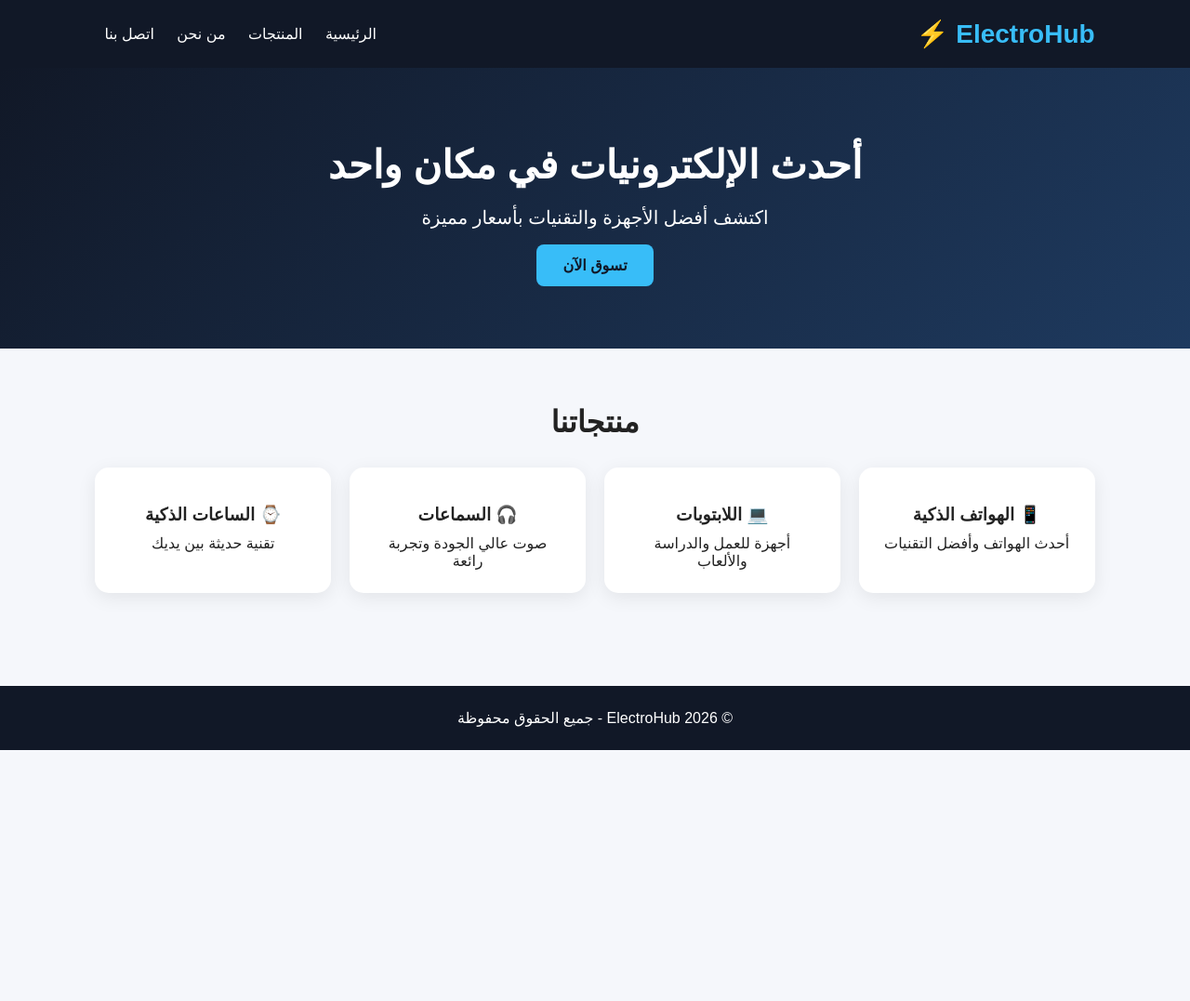
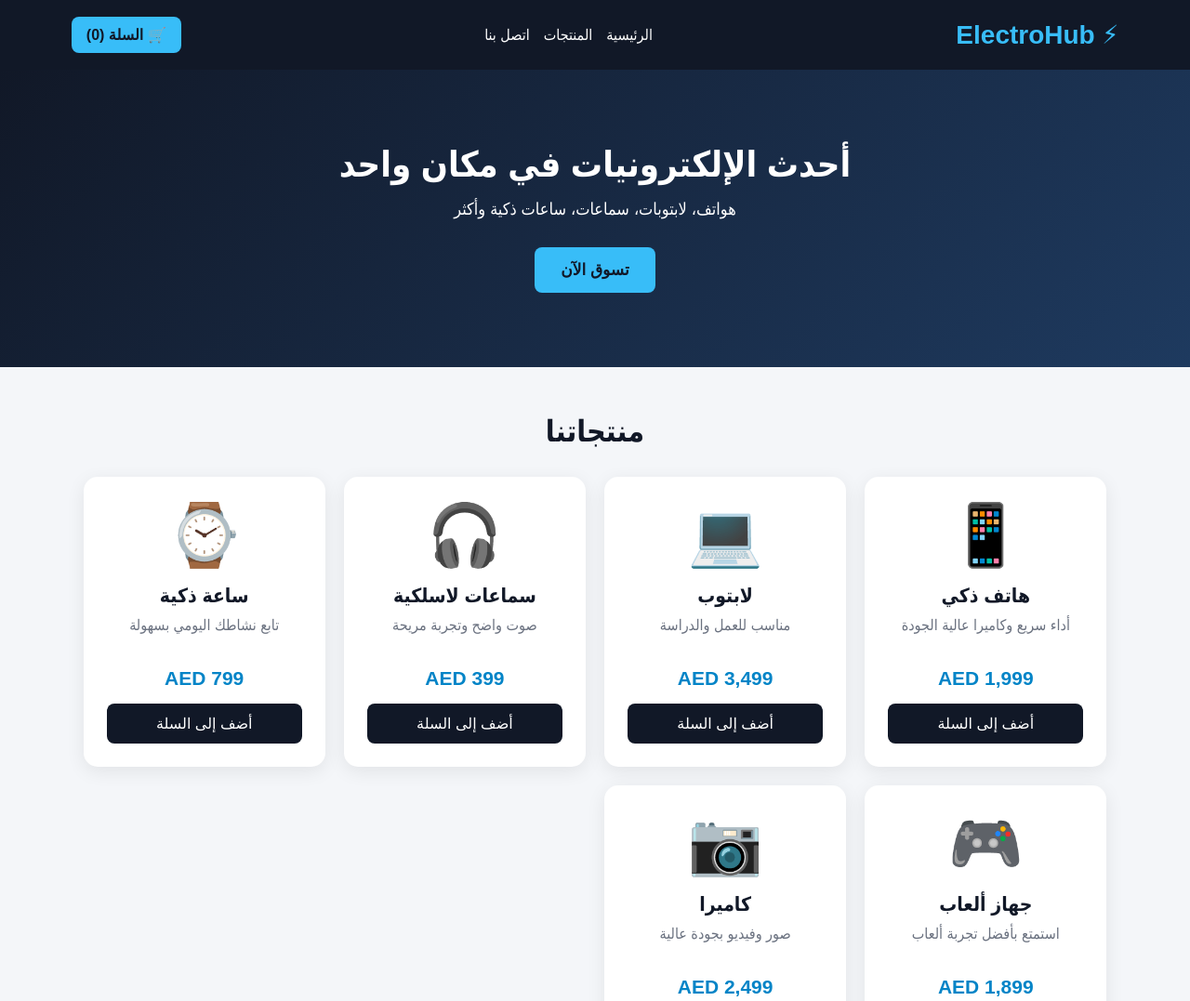
Before and after one commit to ashrifa12/-electrohub, a plain HTML site: page index.html in a window 1280 px wide. Shown: the top 1077 px of the page at 93% size. Before the commit the page ends 807 px from the top, so only its background shows below. Drawn offline with Linux system fonts and the light colour scheme.

Commit message:
Update index.html

```diff
--- a/index.html
+++ b/index.html
@@ -14,18 +14,20 @@
     }
 
     body {
-      font-family: Arial, sans-serif;
-      background: #f5f7fb;
-      color: #222;
+      font-family: Arial, Tahoma, sans-serif;
+      background: #f4f6f9;
+      color: #111827;
     }
 
     header {
       background: #111827;
       color: white;
-      padding: 20px 8%;
+      padding: 18px 6%;
       display: flex;
+      align-items: center;
       justify-content: space-between;
-      align-items: center;
+      flex-wrap: wrap;
+      gap: 15px;
     }
 
     .logo {
@@ -34,40 +36,57 @@
       color: #38bdf8;
     }
 
+    nav {
+      display: flex;
+      gap: 15px;
+    }
+
     nav a {
       color: white;
       text-decoration: none;
-      margin: 10px;
+      font-size: 16px;
+    }
+
+    .cart {
+      background: #38bdf8;
+      color: #111827;
+      border: none;
+      padding: 10px 16px;
+      border-radius: 8px;
+      font-size: 16px;
+      font-weight: bold;
     }
 
     .hero {
+      background: linear-gradient(135deg, #111827, #1e3a5f);
+      color: white;
       text-align: center;
       padding: 80px 20px;
-      background: linear-gradient(135deg, #111827, #1e3a5f);
-      color: white;
     }
 
     .hero h1 {
-      font-size: 42px;
-      margin-bottom: 20px;
+      font-size: 38px;
+      margin-bottom: 15px;
     }
 
     .hero p {
-      font-size: 20px;
+      font-size: 18px;
       margin-bottom: 30px;
     }
 
-    .btn {
+    .hero button {
       background: #38bdf8;
       color: #111827;
+      border: none;
       padding: 14px 28px;
       border-radius: 8px;
-      text-decoration: none;
+      font-size: 17px;
       font-weight: bold;
+      cursor: pointer;
     }
 
     .products {
-      padding: 60px 8%;
+      padding: 50px 7%;
       text-align: center;
     }
 
@@ -82,27 +101,73 @@
       gap: 20px;
     }
 
-    .card {
+    .product {
       background: white;
       padding: 25px;
       border-radius: 15px;
       box-shadow: 0 5px 20px rgba(0,0,0,0.08);
     }
 
-    .card img {
-      width: 100%;
-      height: 180px;
-      object-fit: contain;
+    .product-image {
+      font-size: 65px;
+      margin-bottom: 15px;
     }
 
-    .card h3 {
-      margin: 15px 0 10px;
+    .product h3 {
+      font-size: 21px;
+      margin-bottom: 10px;
+    }
+
+    .product p {
+      color: #6b7280;
+      margin-bottom: 15px;
+      min-height: 40px;
     }
 
     .price {
       color: #0284c7;
-      font-size: 20px;
+      font-size: 21px;
       font-weight: bold;
+      margin-bottom: 15px;
+    }
+
+    .product button {
+      width: 100%;
+      background: #111827;
+      color: white;
+      border: none;
+      padding: 12px;
+      border-radius: 8px;
+      font-size: 16px;
+      cursor: pointer;
+    }
+
+    .cart-box {
+      display: none;
+      position: fixed;
+      top: 70px;
+      left: 20px;
+      width: 300px;
+      max-height: 400px;
+      overflow-y: auto;
+      background: white;
+      padding: 20px;
+      border-radius: 15px;
+      box-shadow: 0 10px 30px rgba(0,0,0,0.2);
+      z-index: 1000;
+    }
+
+    .cart-box h3 {
+      margin-bottom: 15px;
+    }
+
+    .cart-item {
+      border-bottom: 1px solid #ddd;
+      padding: 10px 0;
+    }
+
+    .empty-cart {
+      color: #777;
     }
 
     footer {
@@ -110,7 +175,23 @@
       color: white;
       text-align: center;
       padding: 25px;
-      margin-top: 40px;
+      margin-top: 30px;
+    }
+
+    @media (max-width: 600px) {
+      header {
+        justify-content: center;
+        text-align: center;
+      }
+
+      .hero h1 {
+        font-size: 28px;
+      }
+
+      nav {
+        justify-content: center;
+        flex-wrap: wrap;
+      }
     }
   </style>
 </head>
@@ -118,20 +199,35 @@
 <body>
 
 <header>
-  <div class="logo">ElectroHub ⚡</div>
+  <div class="logo">⚡ ElectroHub</div>
 
   <nav>
     <a href="#">الرئيسية</a>
     <a href="#products">المنتجات</a>
-    <a href="#">من نحن</a>
-    <a href="#">اتصل بنا</a>
+    <a href="#contact">اتصل بنا</a>
   </nav>
+
+  <button class="cart" onclick="toggleCart()">
+    🛒 السلة (<span id="cart-count">0</span>)
+  </button>
 </header>
+
+<div class="cart-box" id="cart-box">
+  <h3>🛒 سلة التسوق</h3>
+  <div id="cart-items">
+    <p class="empty-cart">السلة فارغة</p>
+  </div>
+</div>
 
 <section class="hero">
   <h1>أحدث الإلكترونيات في مكان واحد</h1>
-  <p>اكتشف أفضل الأجهزة والتقنيات بأسعار مميزة</p>
-  <a href="#products" class="btn">تسوق الآن</a>
+  <p>هواتف، لابتوبات، سماعات، ساعات ذكية وأكثر</p>
+
+  <button onclick="document.getElementById('products').scrollIntoView({
+    behavior: 'smooth'
+  })">
+    تسوق الآن
+  </button>
 </section>
 
 <section class="products" id="products">
@@ -140,33 +236,134 @@
 
   <div class="grid">
 
-    <div class="card">
-      <h3>📱 الهواتف الذكية</h3>
-      <p>أحدث الهواتف وأفضل التقنيات</p>
+    <div class="product">
+      <div class="product-image">📱</div>
+      <h3>هاتف ذكي</h3>
+      <p>أداء سريع وكاميرا عالية الجودة</p>
+      <div class="price">1,999 AED</div>
+      <button onclick="addToCart('هاتف ذكي', '1,999 AED')">
+        أضف إلى السلة
+      </button>
     </div>
 
-    <div class="card">
-      <h3>💻 اللابتوبات</h3>
-      <p>أجهزة للعمل والدراسة والألعاب</p>
+    <div class="product">
+      <div class="product-image">💻</div>
+      <h3>لابتوب</h3>
+      <p>مناسب للعمل والدراسة</p>
+      <div class="price">3,499 AED</div>
+      <button onclick="addToCart('لابتوب', '3,499 AED')">
+        أضف إلى السلة
+      </button>
     </div>
 
-    <div class="card">
-      <h3>🎧 السماعات</h3>
-      <p>صوت عالي الجودة وتجربة رائعة</p>
+    <div class="product">
+      <div class="product-image">🎧</div>
+      <h3>سماعات لاسلكية</h3>
+      <p>صوت واضح وتجربة مريحة</p>
+      <div class="price">399 AED</div>
+      <button onclick="addToCart('سماعات لاسلكية', '399 AED')">
+        أضف إلى السلة
+      </button>
     </div>
 
-    <div class="card">
-      <h3>⌚ الساعات الذكية</h3>
-      <p>تقنية حديثة بين يديك</p>
+    <div class="product">
+      <div class="product-image">⌚</div>
+      <h3>ساعة ذكية</h3>
+      <p>تابع نشاطك اليومي بسهولة</p>
+      <div class="price">799 AED</div>
+      <button onclick="addToCart('ساعة ذكية', '799 AED')">
+        أضف إلى السلة
+      </button>
+    </div>
+
+    <div class="product">
+      <div class="product-image">🎮</div>
+      <h3>جهاز ألعاب</h3>
+      <p>استمتع بأفضل تجربة ألعاب</p>
+      <div class="price">1,899 AED</div>
+      <button onclick="addToCart('جهاز ألعاب', '1,899 AED')">
+        أضف إلى السلة
+      </button>
+    </div>
+
+    <div class="product">
+      <div class="product-image">📷</div>
+      <h3>كاميرا</h3>
+      <p>صور وفيديو بجودة عالية</p>
+      <div class="price">2,499 AED</div>
+      <button onclick="addToCart('كاميرا', '2,499 AED')">
+        أضف إلى السلة
+      </button>
     </div>
 
   </div>
+</section>
 
+<section class="products" id="contact">
+  <h2>تواصل معنا</h2>
+  <p>ElectroHub - متجر الإلكترونيات</p>
 </section>
 
 <footer>
   <p>© 2026 ElectroHub - جميع الحقوق محفوظة</p>
 </footer>
 
+<script>
+  let cartCount = 0;
+  let cartItems = [];
+
+  function addToCart(name, price) {
+    cartCount++;
+    cartItems.push({
+      name: name,
+      price: price
+    });
+
+    document.getElementById("cart-count").textContent = cartCount;
+
+    updateCart();
+
+    alert("تمت إضافة " + name + " إلى السلة 🛒");
+  }
+
+  function updateCart() {
+    const cartContainer =
+      document.getElementById("cart-items");
+
+    if (cartItems.length === 0) {
+      cartContainer.innerHTML =
+        '<p class="empty-cart">السلة فارغة</p>';
+      return;
+    }
+
+    cartContainer.innerHTML = "";
+
+    cartItems.forEach(function(item) {
+      const div = document.createElement("div");
+
+      div.className = "cart-item";
+
+      div.innerHTML =
+        "<strong>" + item.name + "</strong><br>" +
+        item.price;
+
+      cartContainer.appendChild(div);
+    });
+  }
+
+  function toggleCart() {
+    const cartBox =
+      document.getElementById("cart-box");
+
+    if (
+      cartBox.style.display === "block"
+    ) {
+      cartBox.style.display = "none";
+    } else {
+      cartBox.style.display = "block";
+    }
+  }
+</script>
+
 </body>
 </html>
```
